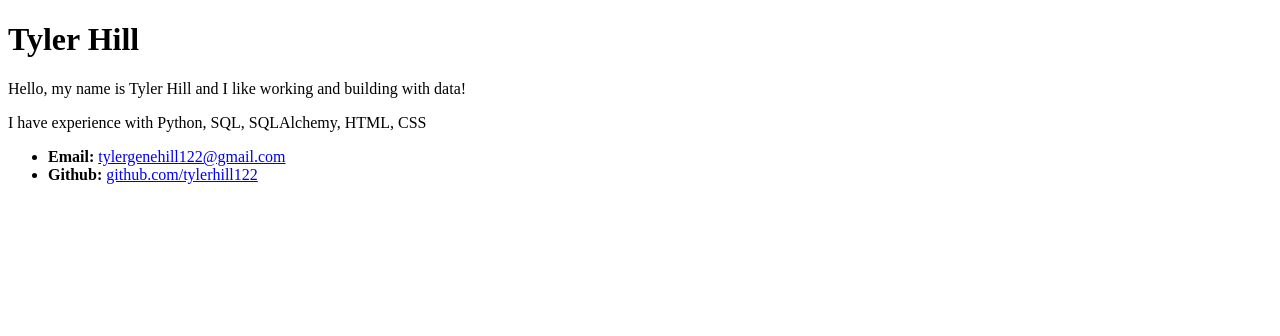
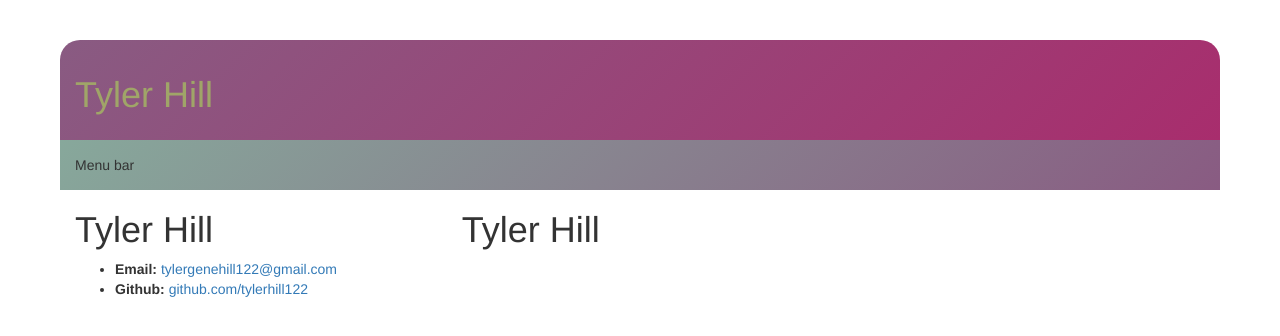
Before and after one commit to tylerhill122/tylerhill122.github.io, a plain HTML site: page index.html in a window 1280 px wide. Drawn offline with nearby package versions, Linux system fonts and the light colour scheme.

Commit message:
initial layout

```diff
--- a/index.html
+++ b/index.html
@@ -3,20 +3,37 @@
 <head>
   <meta charset="UTF-8">
   <title>Activity 1: Basic HTML Bio</title>
+  <link rel="stylesheet" href="https://cdn.jsdelivr.net/npm/bootstrap@3.3.7/dist/css/bootstrap.min.css" integrity="sha384-BVYiiSIFeK1dGmJRAkycuHAHRg32OmUcww7on3RYdg4Va+PmSTsz/K68vbdEjh4u" crossorigin="anonymous">
+  <link rel="stylesheet" href="static/css/style.css">
+  <script src="https://cdn.jsdelivr.net/npm/bootstrap@3.3.7/dist/js/bootstrap.min.js" integrity="sha384-Tc5IQib027qvyjSMfHjOMaLkfuWVxZxUPnCJA7l2mCWNIpG9mGCD8wGNIcPD7Txa" crossorigin="anonymous"></script>
 </head>
 
 <body>
-
-  <h1>Tyler Hill</h1>
-
-  <p>Hello, my name is Tyler Hill and I like working and building with data!</p>
-  <p>I have experience with Python, SQL, SQLAlchemy, HTML, CSS</p>
+<div class="container">
+  <div class="row">
+    <div class="col-md-12" id="header">
+      <h1>Tyler Hill</h1>
+    </div>
+    <div class="col-md-12" id="menu">
+      Menu bar
+    </div>
+  </div>
+  <div class="row">
+    <div class="col-md-4">
+      <h1>Tyler Hill</h1>
+    </div>
+    <div class="col-md-8">
+      <h1>Tyler Hill</h1>
+    </div>
+  </div>
 
   <ul>
     <li><strong>Email:</strong> <a href="#">tylergenehill122@gmail.com</a></li>
     <li><strong>Github:</strong> <a href="https://github.com/tylerhill122/">github.com/tylerhill122</a></li>
   </ul>
 
+</div>
+
 </body>
 
 </html>
--- /dev/null
+++ b/static/css/style.css
@@ -0,0 +1,24 @@
+.container {
+    padding:20px;
+}
+
+#header {
+    background: -webkit-linear-gradient(135deg, #A82D6D, #895B82);
+    margin-top:20px;
+    padding: 15px;
+    border-radius: 20px 20px 0px 0px;
+    color: #A0A568;
+}
+
+#menu {
+    background: -webkit-linear-gradient(135deg, #895B82, #87A89B);
+    padding:15px;
+}
+
+.color-palette {
+    color: #87A89B;
+    color: #895B82;
+    color: #A82D6D;
+    color: #A0A568;
+    color: #F8CA0C;
+}
```
